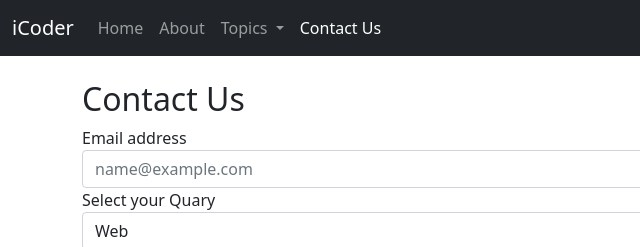
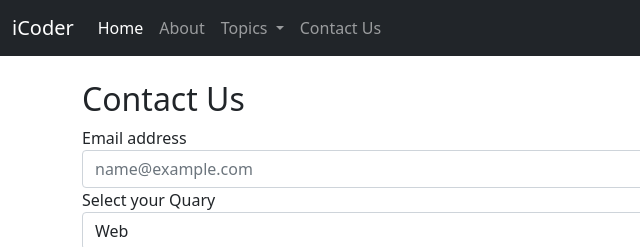
Before and after one commit to abdulsamadhb/iCoder, a plain HTML site: page contact.html in a window 1280 px wide. Shown: the top 247 px of the page, 0-640 px from the left. Drawn offline with nearby package versions, Linux system fonts and the light colour scheme.

Commit message:
Update contact.html

```diff
--- a/contact.html
+++ b/contact.html
@@ -32,12 +32,12 @@
           <span class="navbar-toggler-icon"></span>
         </button>
         <div class="collapse navbar-collapse" id="navbarSupportedContent">
-          <ul class="navbar-nav me-auto mb-2 mb-lg-0">
+         <ul class="navbar-nav me-auto mb-2 mb-lg-0">
             <li class="nav-item">
-              <a class="nav-link " aria-current="page" href="/">Home</a>
+              <a class="nav-link active" aria-current="page" href="/iCoderBootstrap/">Home</a>
             </li>
             <li class="nav-item">
-              <a class="nav-link " href="/about.html">About</a>
+              <a class="nav-link" href="/iCoderBootstrap/about.html">About</a>
             </li>
 
             <li class="nav-item dropdown">
@@ -54,9 +54,7 @@
               <ul class="dropdown-menu" aria-labelledby="navbarDropdown">
                 <li><a class="dropdown-item" href="#">Technology</a></li>
                 <li><a class="dropdown-item" href="#">Web Development</a></li>
-                <li>
-                  <hr class="dropdown-divider" />
-                </li>
+                <li><hr class="dropdown-divider" /></li>
                 <li>
                   <a class="dropdown-item" href="#"> Support</a>
                   <a class="dropdown-item" href="#"> Write for Us</a>
@@ -65,7 +63,7 @@
             </li>
 
             <li class="nav-item">
-              <a class="nav-link  active" href="/contact.html">Contact Us</a>
+              <a class="nav-link" href="/iCoderBootStrap/contact.html">Contact Us</a>
             </li>
           </ul>
           <form class="d-flex">
```
